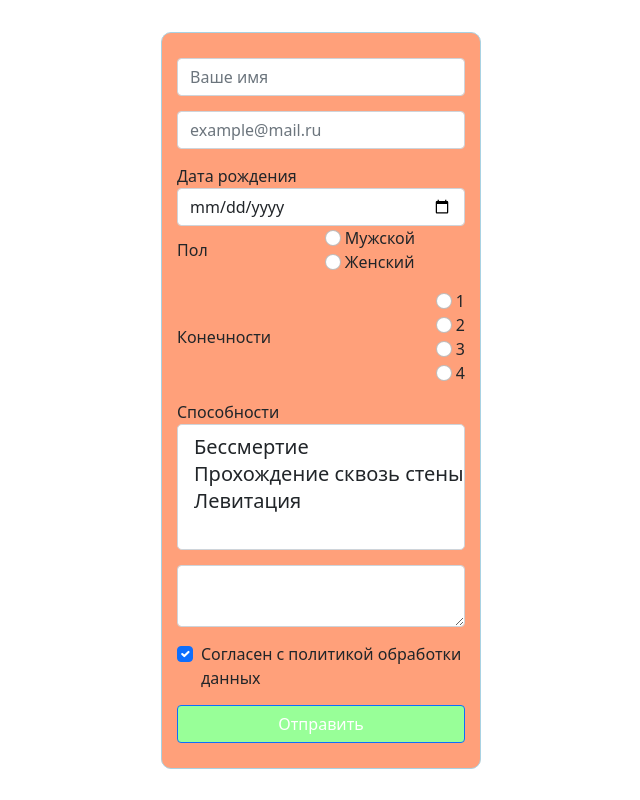
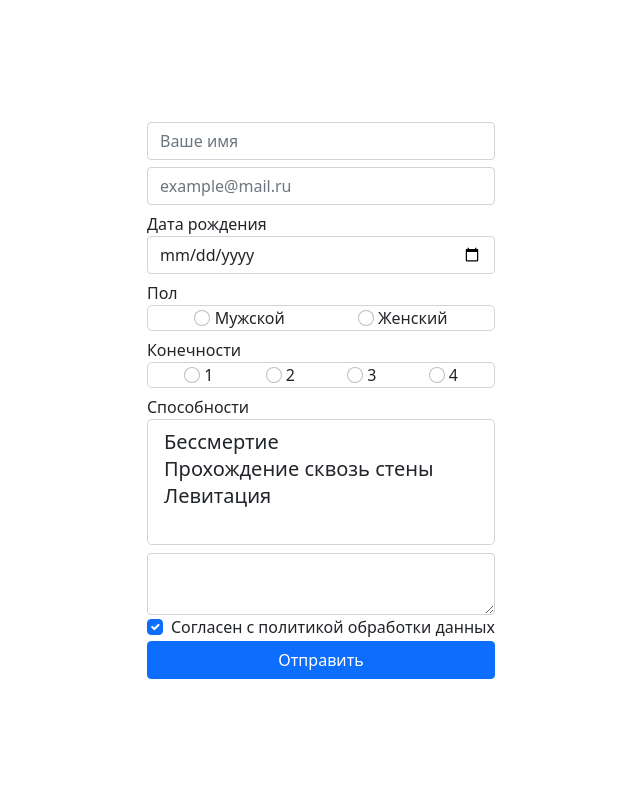
Before and after one commit to xobpuk/web, a PHP site: page /4/form.php in a window 1280 px wide. Shown: the whole page, without its empty margins (319-959 px from the left). Run offline with PHP 8.4, Linux system fonts and the light colour scheme; data that the repository does not hold is empty.

Commit message:
Update style.css

```diff
--- a/4/style.css
+++ b/4/style.css
@@ -3,7 +3,7 @@
     padding: 0;
 }
 
-body, html {
+html, body {
     height: 100%;
 }
 
@@ -13,65 +13,27 @@ body {
     align-items: center;
 }
 
-.form-container {
-     background-color:#FFA07A;
-    display:flex;
-    justify-content: space-between;
-    flex-direction: column;
-    align-items: center;
-    padding: 10px 15px;
-    border: 1px solid rgba(168,210,227, 1);
-    border-radius: 10px;
-    width: 25%;
+.block {
+    margin-bottom: 7px;
 }
 
-.form-container form{
-    width: 100%;
-}
-
-.form-container .form-title {
-    align-self: flex-start;
-    font-size: 22px;
-    color: #cd00cd;
-    padding-bottom: 10px;
-    border-bottom: 1px solid rgba(168,210,227, 1);
-    display: block;
-    width: 100%;
-}
-
-.input-group, .form-check, #send-btn {
-    margin: 15px 0;
-}
-
-#gender-block, #limbs-block {
-    display: flex;
-    justify-content: space-between;
-    align-items: center;
-    margin-bottom: 15px;
-}
-
-#gender-block, #limbs-block {
-    padding: 0;
-}
-
-#gender-block {
-    margin-right: 50px;
-}
-
-#limbs-block .block-title {
-    margin-right: 5px;
-}
-
-#send-btn {
-background-color:#98ff98;
-
-    display: block;
-    width: 100%;
-}
 .error {
-    color: rgba(245, 46, 46, 1);
-    border: 1px solid rgba(245, 46, 46, 1);
+   color: #cd00cd;
+    border: 1px solid #cd00cd;
     position: absolute;
     top: 20%;
     left: 15%;
 }
+
+.radios {
+    display: flex;
+    justify-content: space-around;
+    align-items: center;
+    padding: 0 10px;
+    border: 1px solid #ced4da;
+    border-radius: 5px;
+}
+
+#send-btn {
+    width: 100%;
+}
```
